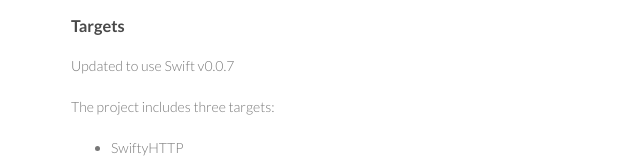
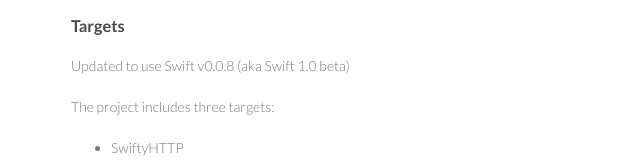
Before and after one commit to helje5/SwiftyHTTP, a plain HTML site: page index.html in a window 1280 px wide. Shown: the part 1150-1312 px from the top of the page, 499-1139 px from the left. Drawn offline with Linux system fonts and the light colour scheme.

```diff
--- a/index.html
+++ b/index.html
@@ -92,7 +92,7 @@ lots and lots :-)</p>
 <h3>
 <a name="targets" class="anchor" href="#targets"><span class="octicon octicon-link"></span></a>Targets</h3>
 
-<p>Updated to use Swift v0.0.7</p>
+<p>Updated to use Swift v0.0.8 (aka Swift 1.0 beta)</p>
 
 <p>The project includes three targets:</p>
 
```
Also changed, not shown: params.json (+1 -1 lines).
